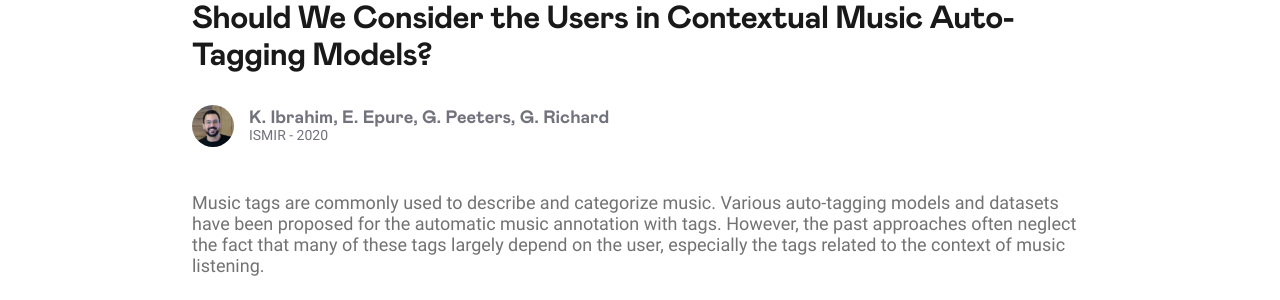
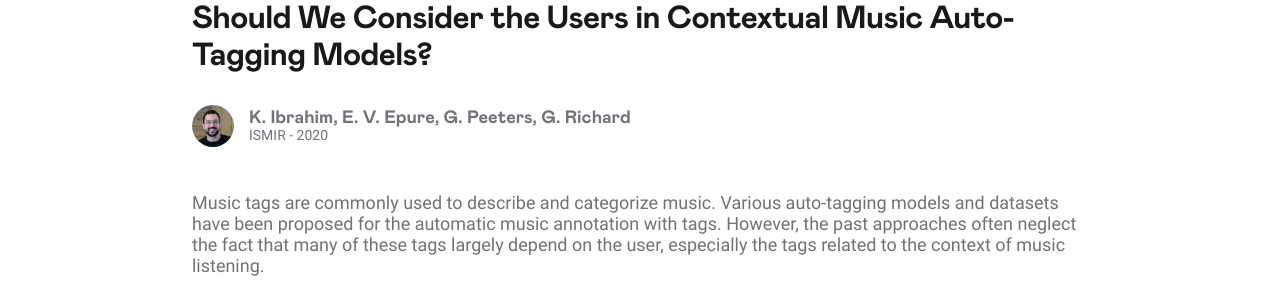
Before and after one commit to deezer/deezer.github.io, a Jekyll site: the page built from _posts/2020-10-12-ismir-ibrahim.md, in a window 1280 px wide and 900 px high. Shown: the part 171-471 px from the top of the window. Built offline with Jekyll 4.4.1, drawn with Linux system fonts in a browser that asks for light colours; comment, search, counter and statistics services are not loaded.

```diff
--- a/_posts/2020-10-12-ismir-ibrahim.md
+++ b/_posts/2020-10-12-ismir-ibrahim.md
@@ -16,7 +16,7 @@ people:
 publication_type: conference
 publication_title: Should We Consider the Users in Contextual Music Auto-Tagging Models?
 publication_year: 2020
-publication_authors: K. Ibrahim, E. Epure, G. Peeters, G. Richard
+publication_authors: K. Ibrahim, E. V. Epure, G. Peeters, G. Richard
 publication_conference: ISMIR
 publication_preprint: https://program.ismir2020.net/poster_2-17.html
 ---
```
